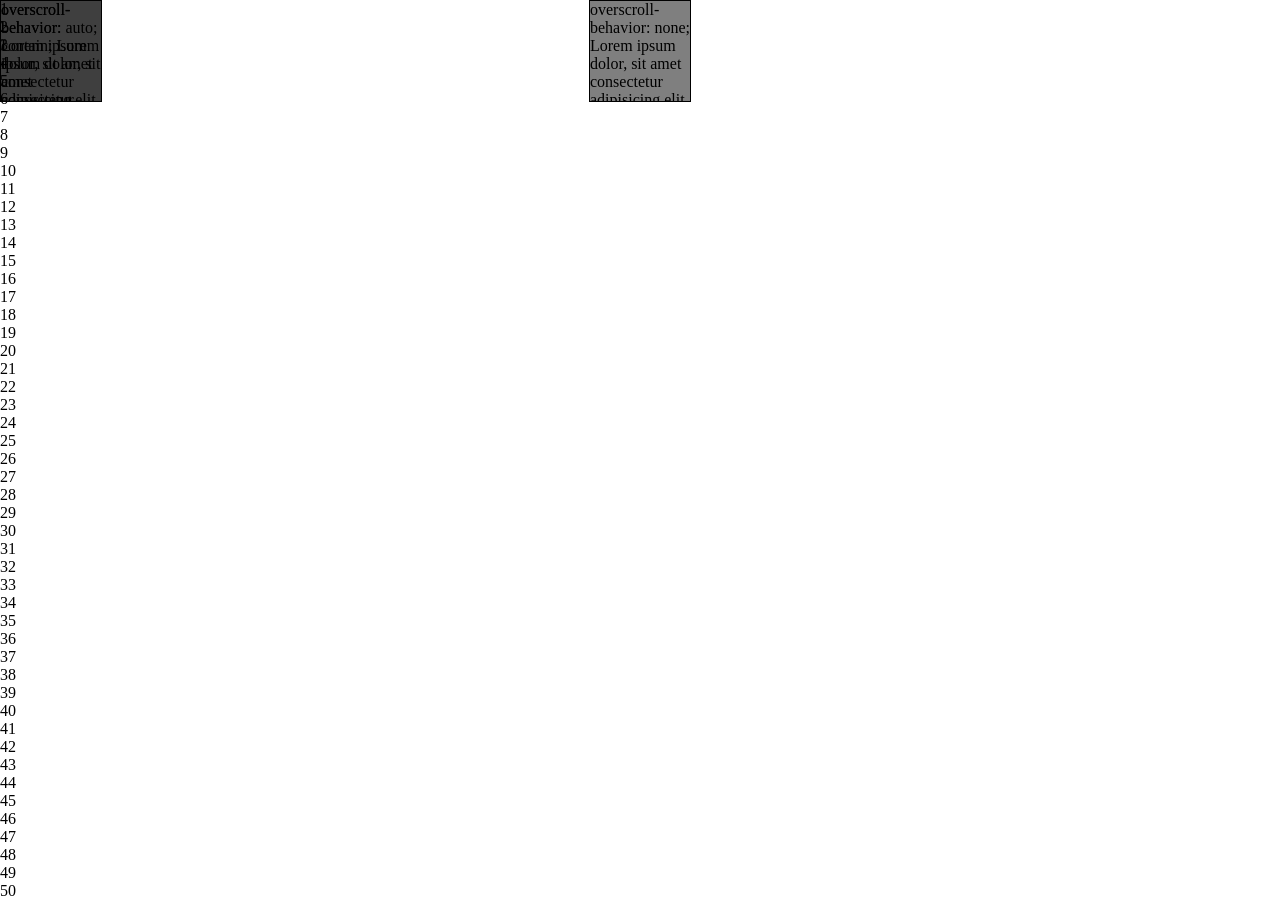
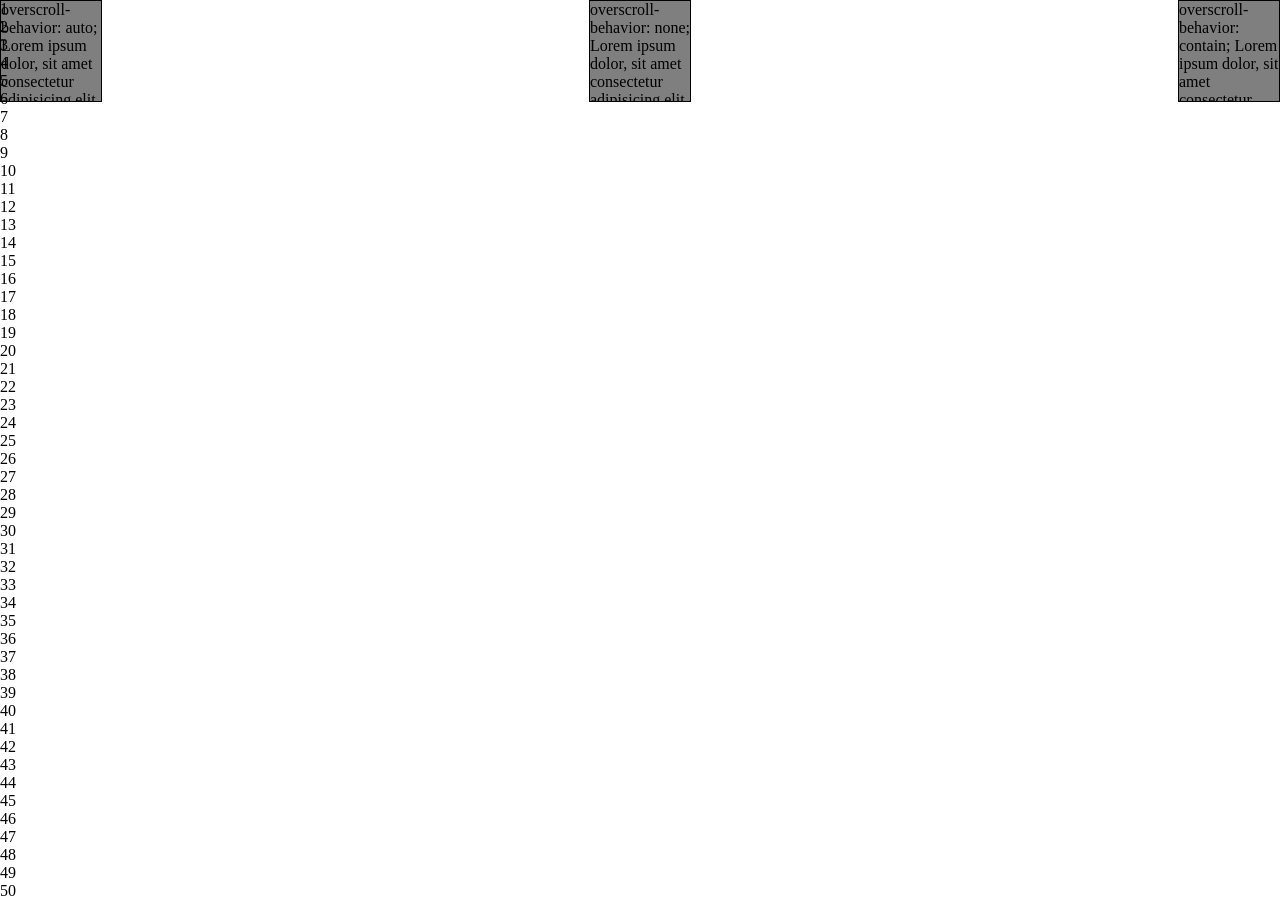
Before and after one commit to yji35j42012/test, a plain HTML site: page index2.html in a window 1280 px wide. Drawn offline with Linux system fonts and the light colour scheme.

Commit message:
檔案同步

```diff
--- a/index2.html
+++ b/index2.html
@@ -109,7 +109,7 @@
             Lorem ipsum dolor, sit amet consectetur adipisicing elit. Animi, quos! Ipsum harum animi nemo assumenda
             iusto officiis iste, sed odio officia. Provident illum unde ut reprehenderit numquam magnam corrupti aut.
         </div>
-        <div class="alert a1">
+        <div class="alert a2">
                 overscroll-behavior: contain;
             Lorem ipsum dolor, sit amet consectetur adipisicing elit. Animi, quos! Ipsum harum animi nemo assumenda
             iusto officiis iste, sed odio officia. Provident illum unde ut reprehenderit numquam magnam corrupti aut.
```
